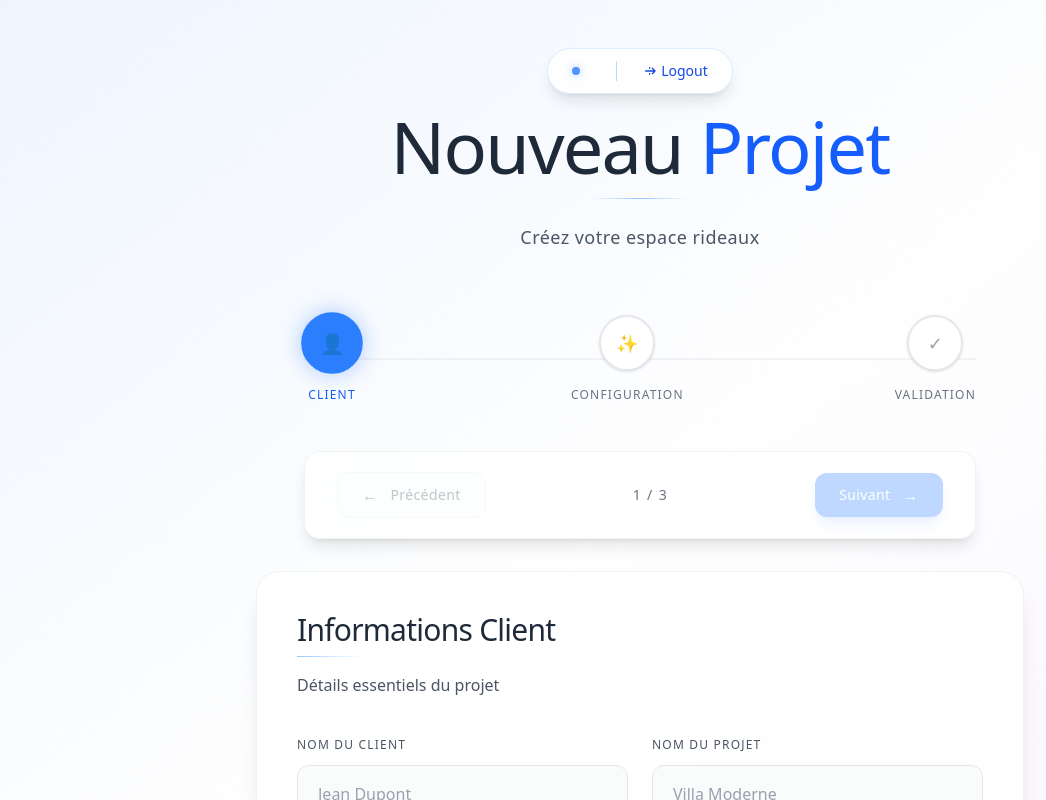
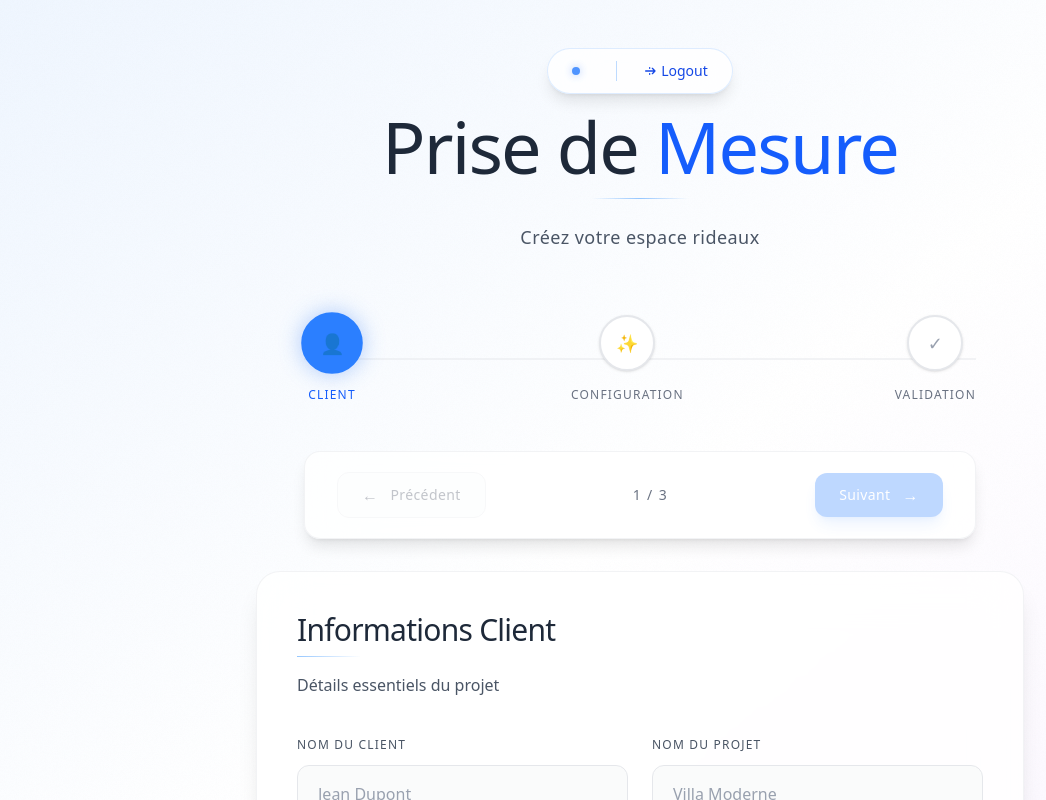
Before and after one commit to ysodki-maker/somfy-app, a React (Vite) app: page /home in a window 1280 px wide. Shown: the top 800 px of the page, without its empty margins (0-1046 px from the left). Built offline with nearby package versions, Linux system fonts and the light colour scheme; sample sign-in values are in the browser's storage.

Commit message:
Update Home.jsx

```diff
--- a/src/pages/Home.jsx
+++ b/src/pages/Home.jsx
@@ -288,7 +288,7 @@ export default function Home({ onLogout }) {
           </div>
 
           <h1 className="text-6xl md:text-7xl font-light text-gray-800 mb-4 tracking-tight">
-            Nouveau <span className="text-blue-600 font-normal">Projet</span>
+            Prise de <span className="text-blue-600 font-normal">Mesure</span>
           </h1>
           <div className="w-24 h-px bg-gradient-to-r from-transparent via-blue-400/60 to-transparent mx-auto mb-6"></div>
           <p className="text-gray-600 text-lg font-light tracking-wide">
```
